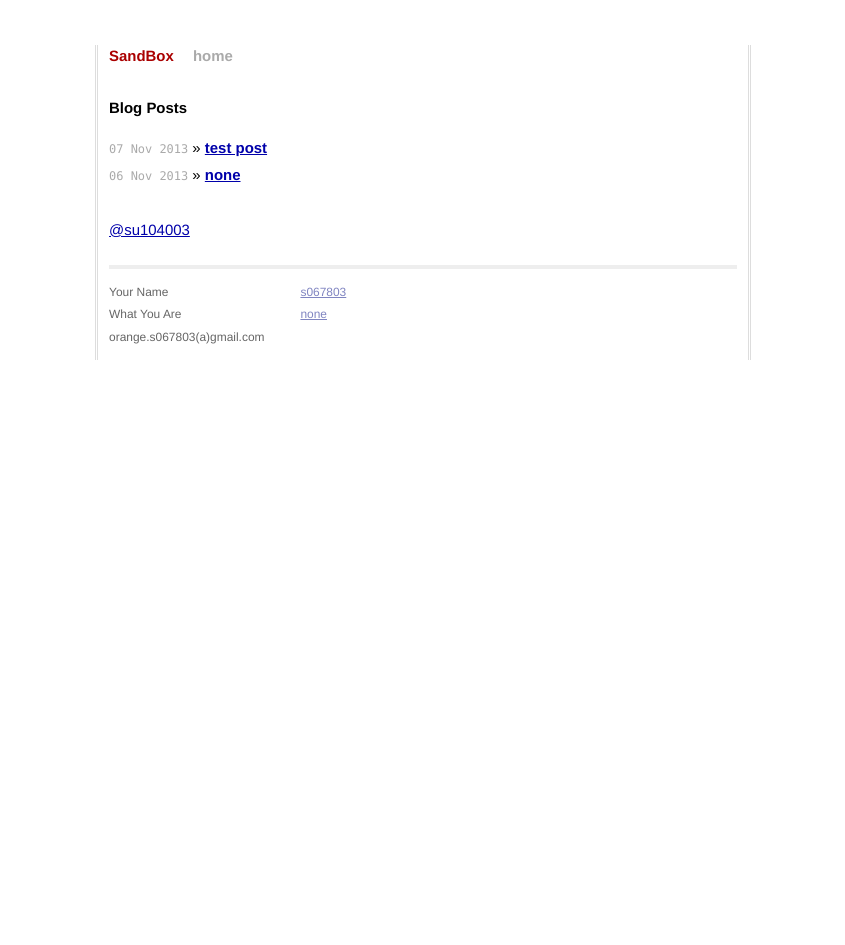
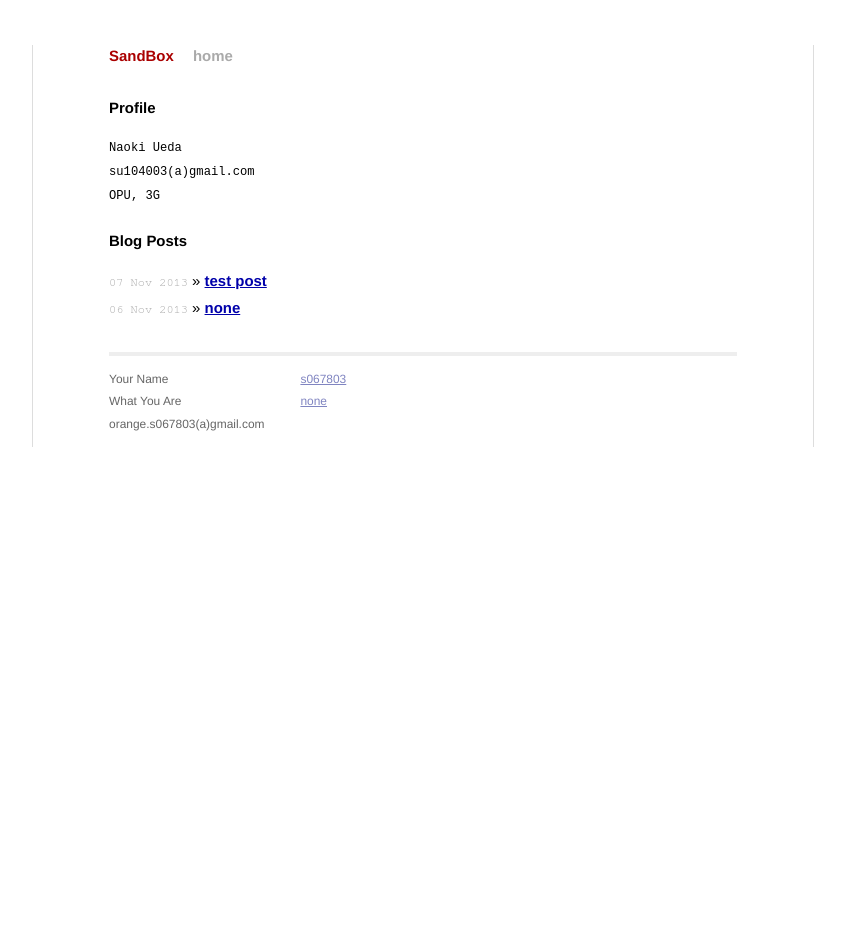
Before and after one commit to s067803/s067803.github.com, a Jekyll site: the page built from index.markdown, in a window 1280 px wide. Shown: the whole page, without its empty margins (217-1062 px from the left). Built offline with Jekyll 4.4.1, drawn with Linux system fonts in a browser that asks for light colours; Markdown is read by kramdown in place of the engine named in the settings; comment, search, counter and statistics services are not loaded.

Commit message:
add profile

```diff
--- a/css/main.css
+++ b/css/main.css
@@ -45,8 +45,16 @@ ul.posts li {
 
 ul.posts span {
   color: #aaa;
-  font-family: Monaco, "Courier New", monospace;
+  font-family: freemono, Monaco, "Courier New", monospace;
   font-size: 80%;
+}
+
+.container {
+    width: 60em;
+    margin: auto;
+    border-left: solid #ddd 0.1em;
+    border-right: solid #ddd 0.1em;
+
 }
 
 /*****************************************************************************/
@@ -54,14 +62,6 @@ ul.posts span {
 /* Site
 /*
 /*****************************************************************************/
-
-.container {
-    width: 50em;
-    margin: auto;
-    border-left: double #ddd 0.3em;
-    border-right: double #ddd 0.3em;
-
-}
 
 .site {
   font-size: 115%;
--- a/index.markdown
+++ b/index.markdown
@@ -4,12 +4,19 @@ title: Your New Jekyll Site
 ---
 
 <div id="home">
+  <h1>Profile</h1>
+  <code>
+    Naoki Ueda<br />
+    su104003(a)gmail.com<br />
+    OPU, 3G<br />
+  </code>
+  <br />
   <h1>Blog Posts</h1>
   <ul class="posts">
     {% for post in site.posts %}
 	  <li><span>{{ post.date | date_to_string }}</span> &raquo; <a href="{{ post.url }}"><strong>{{ post.title }}</strong></a></li>
     {% endfor %}
   </ul>
-  <a class="twitter-timeline" width="100px" href="https://twitter.com/su104003" data-widget-id="407771890686492672">@su104003</a>
-  <script>!function(d,s,id){var js,fjs=d.getElementsByTagName(s)[0],p=/^http:/.test(d.location)?'http':'https';if(!d.getElementById(id)){js=d.createElement(s);js.id=id;js.src=p+"://platform.twitter.com/widgets.js";fjs.parentNode.insertBefore(js,fjs);}}(document,"script","twitter-wjs");</script>
+  <!--<a class="twitter-timeline" width="100px" href="https://twitter.com/su104003" data-widget-id="407771890686492672">@su104003</a>-->
+  <!--<script>!function(d,s,id){var js,fjs=d.getElementsByTagName(s)[0],p=/^http:/.test(d.location)?'http':'https';if(!d.getElementById(id)){js=d.createElement(s);js.id=id;js.src=p+"://platform.twitter.com/widgets.js";fjs.parentNode.insertBefore(js,fjs);}}(document,"script","twitter-wjs");</script>-->
 </div>
```
